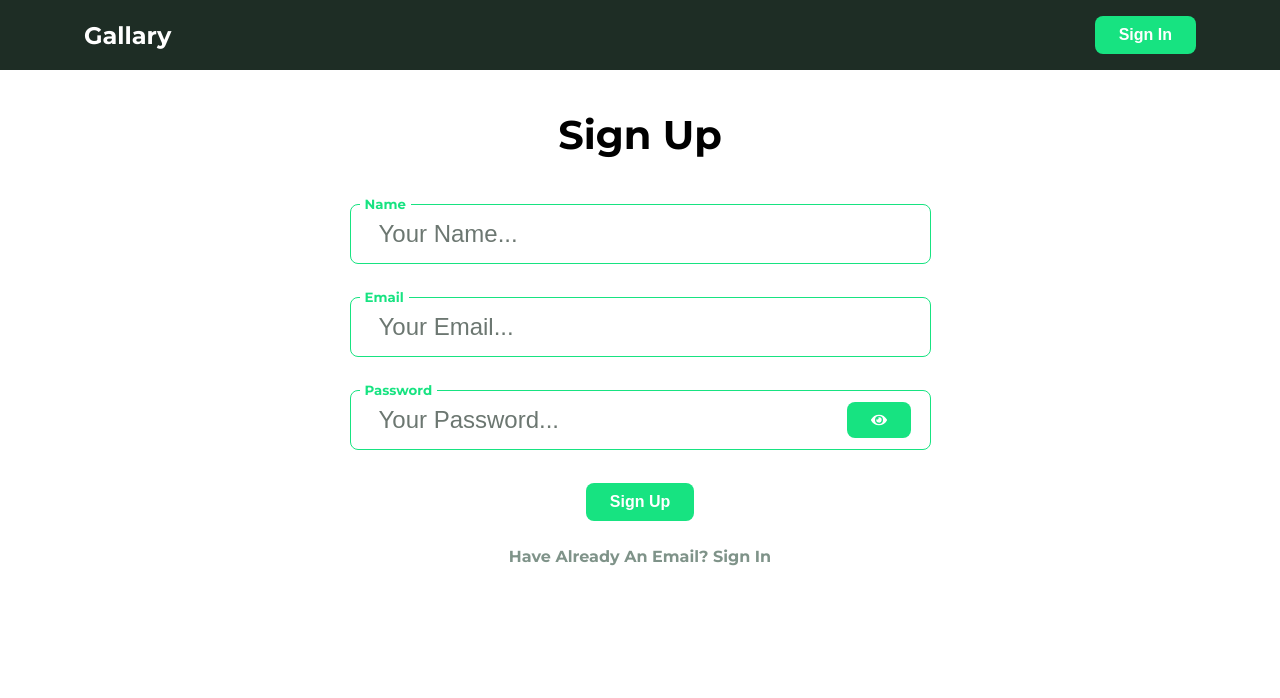
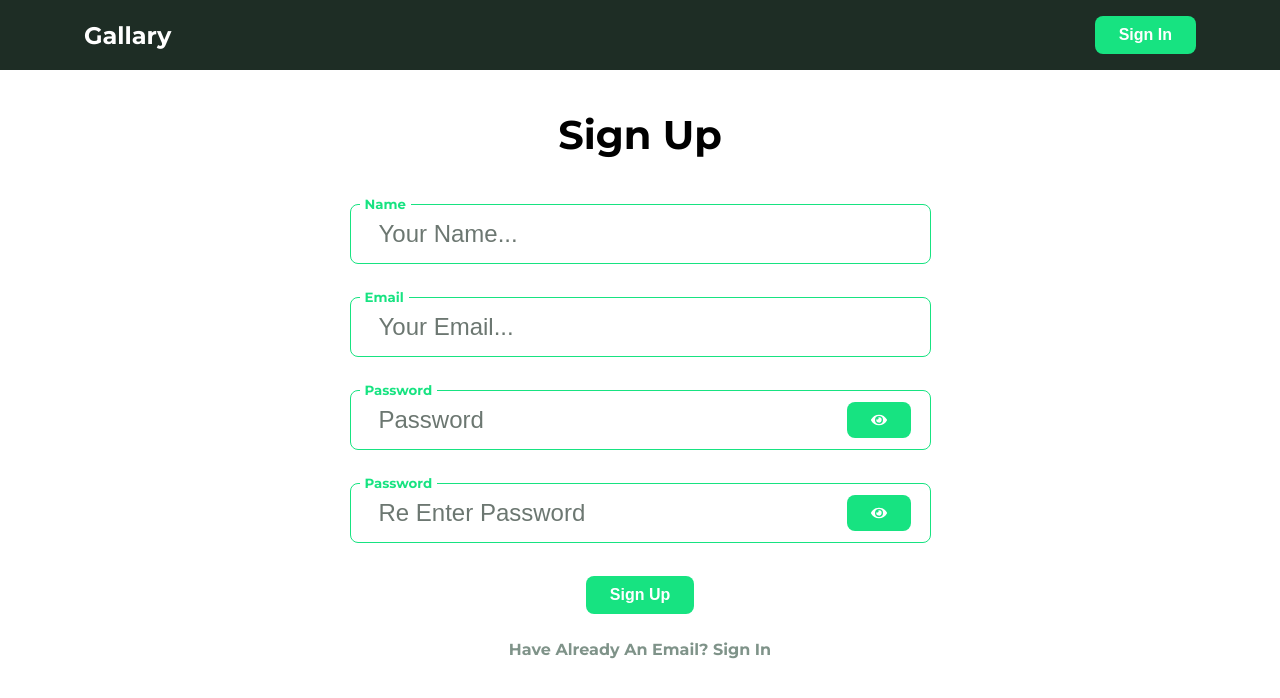
Before and after one commit to mohamed-montaser1/Gallary-Website-NextTs, a Next.js app: page /sign-up in a window 1280 px wide. Shown: the top 698 px of the page. Built offline with nearby package versions, Linux system fonts and the light colour scheme.

Commit message:
add re type password to sign up page

```diff
--- a/pages/sign-up/index.tsx
+++ b/pages/sign-up/index.tsx
@@ -41,8 +41,10 @@ export default function Page() {
   let [name, setName] = useState("");
   let [email, setEmail] = useState("");
   let [password, setPassword] = useState("");
+  let [re_password, setRe_password] = useState("");
   let [err_msg, setErr_msg] = useState("");
   let [success_msg, setSuccess_msg] = useState("");
+
   let { token, setToken } = useLogin();
 
   const handleSignUp = async () => {
@@ -88,6 +90,13 @@ export default function Page() {
     }
     if (password.trim() === "") {
       let error = new ValidationError("Please Fill out The Password Input");
+      setErr_msg(error.message);
+      return;
+    }
+    if (password.trim() !== re_password.trim()) {
+      let error = new ValidationError(
+        "The Password Is Not Match The Re password"
+      );
       setErr_msg(error.message);
       return;
     }
@@ -154,11 +163,18 @@ export default function Page() {
           setState={setEmail}
         />
         <Input
-          placeholder="Your Password..."
+          placeholder="Password"
           small="Password"
           type="password"
           state={password}
           setState={setPassword}
+        />
+        <Input
+          placeholder="Re Enter Password"
+          small="Password"
+          type="password"
+          state={re_password}
+          setState={setRe_password}
         />
         <button className="btn-primary" onClick={handleSignUp}>
           Sign Up
```
